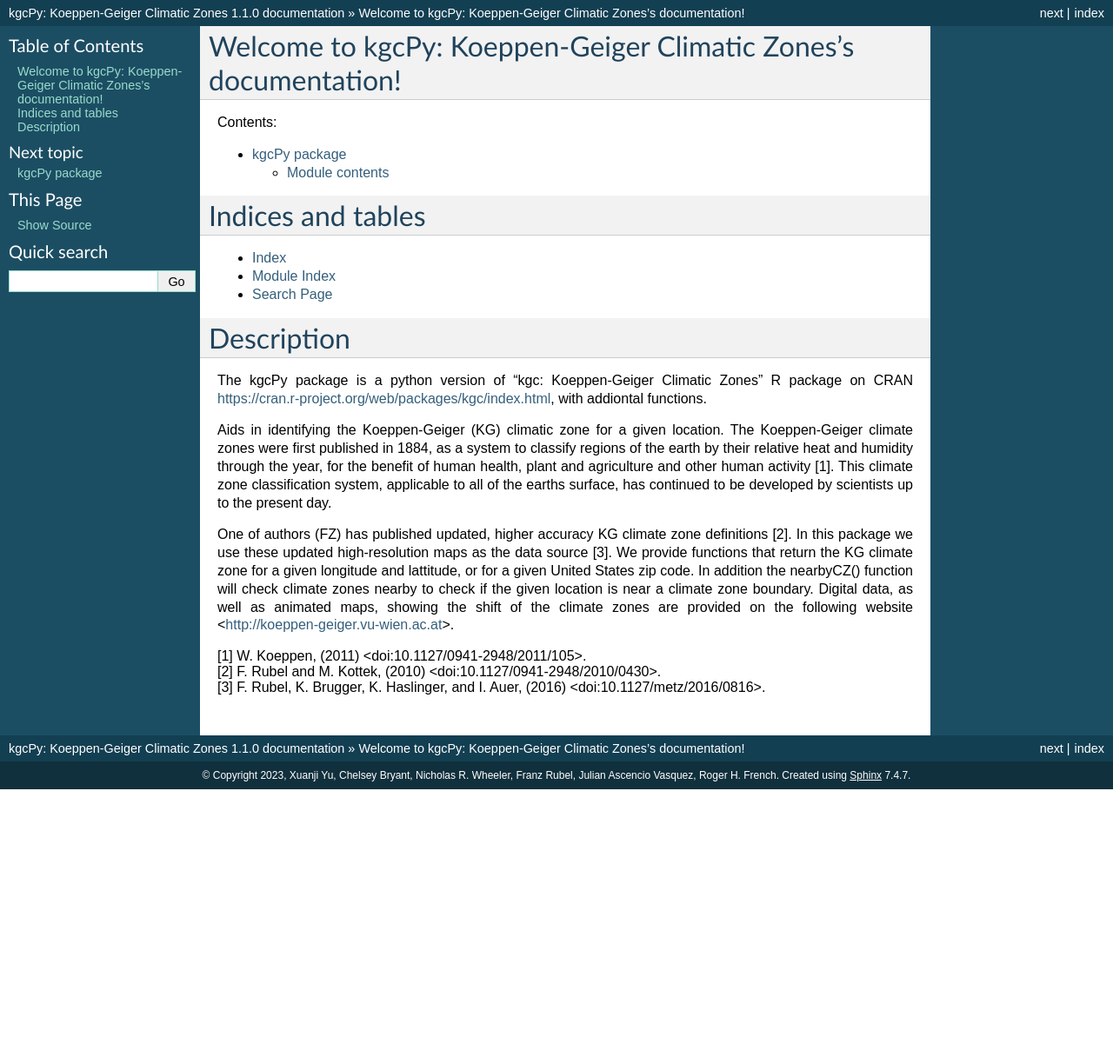
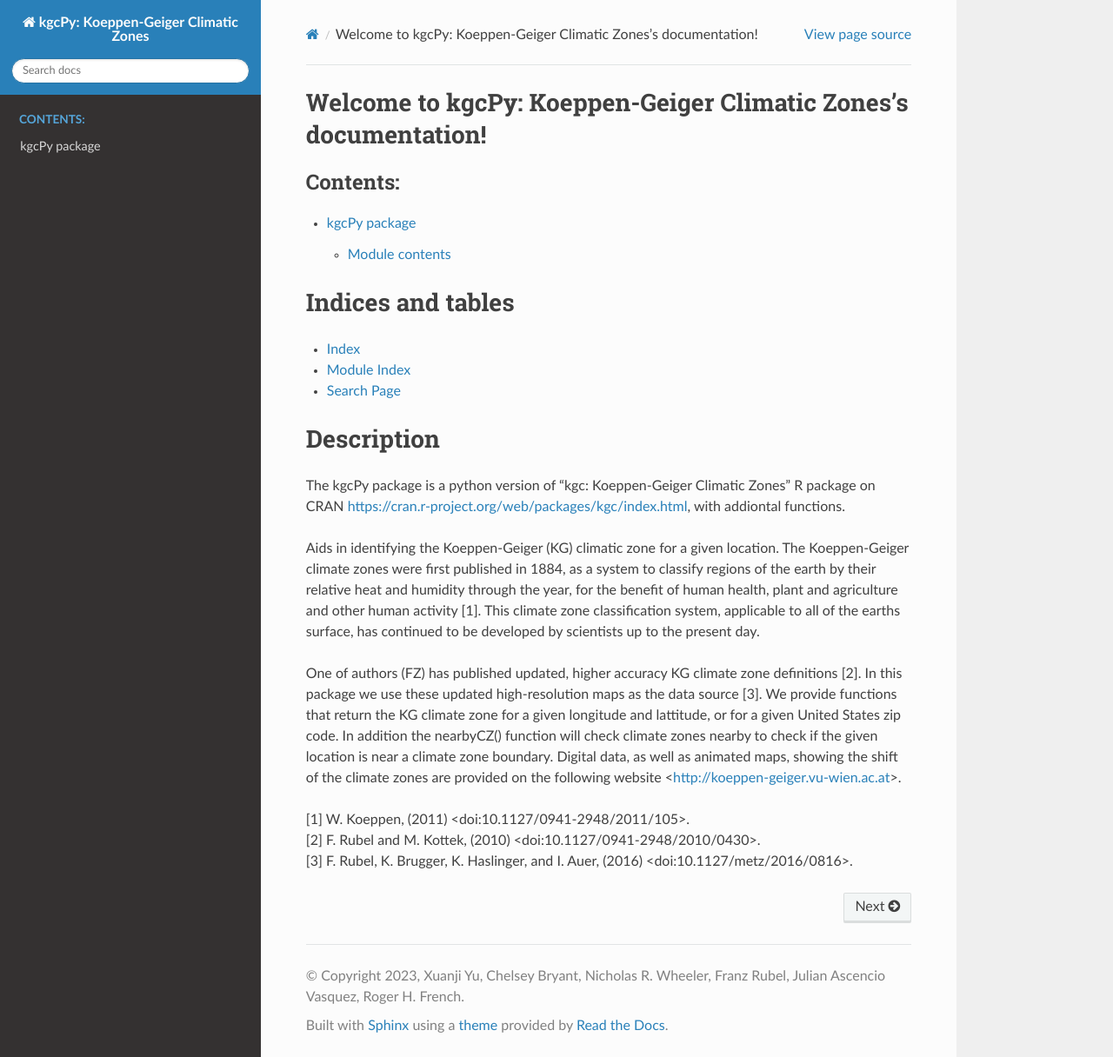
Before and after one commit to cwru-sdle/kgcpy, a Sphinx documentation site: the page built from docs/index.rst, in a window 1280 px wide and 1216 px high. Shown: the whole window at 87% size. Built offline with Sphinx 7.4.7 and the Read the Docs theme 2.0.0, drawn with Linux system fonts in a browser that asks for light colours.

Commit message:
sphinx issue

```diff
--- a/docs/conf.py
+++ b/docs/conf.py
@@ -28,5 +28,5 @@ exclude_patterns = ['_build', 'Thumbs.db', '.DS_Store']
 # -- Options for HTML output -------------------------------------------------
 # https://www.sphinx-doc.org/en/master/usage/configuration.html#options-for-html-output
 
-html_theme = 'classic'
-#html_static_path = ['_static']
+html_theme = 'sphinx_rtd_theme'
+html_static_path = ['_static']
--- a/docs/requirements.txt
+++ b/docs/requirements.txt
@@ -1,3 +1,4 @@
 Pillow==9.4.0
 pandas
 importlib
+sphinx_rtd_theme
```
